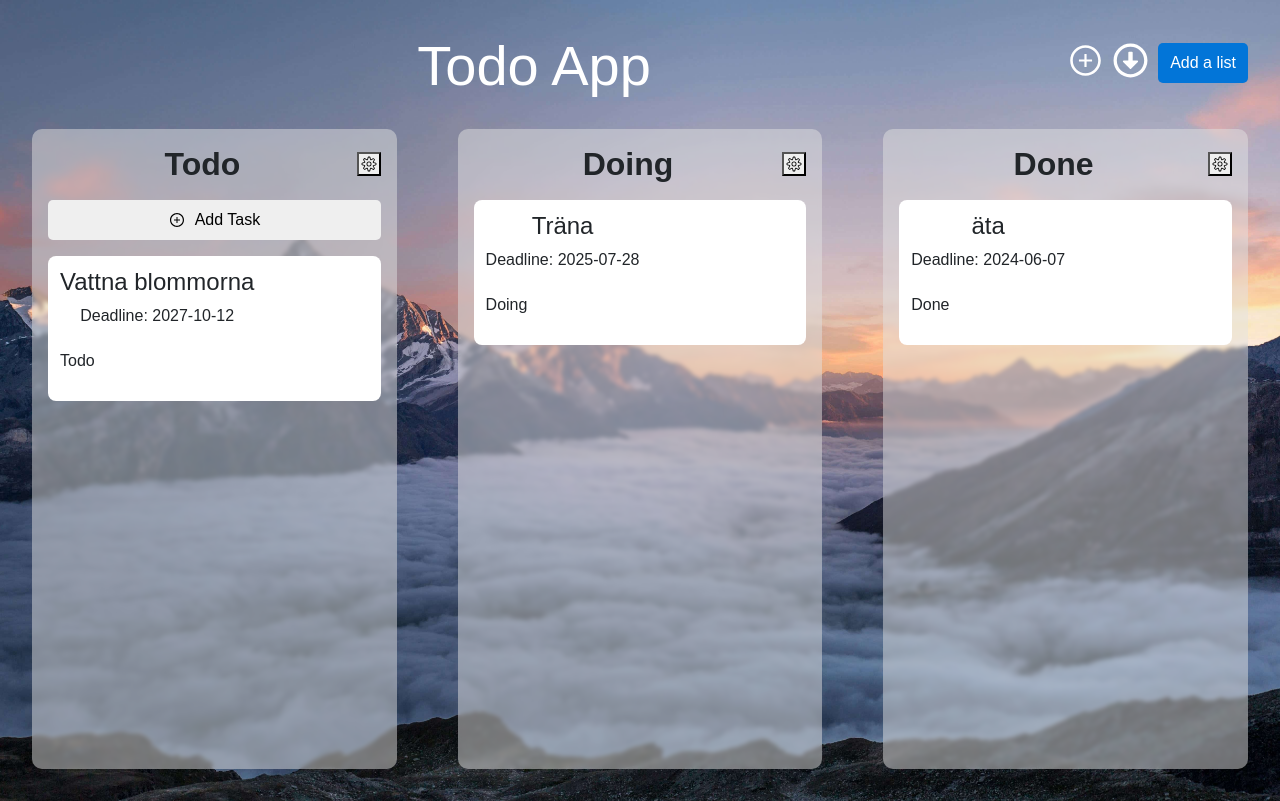
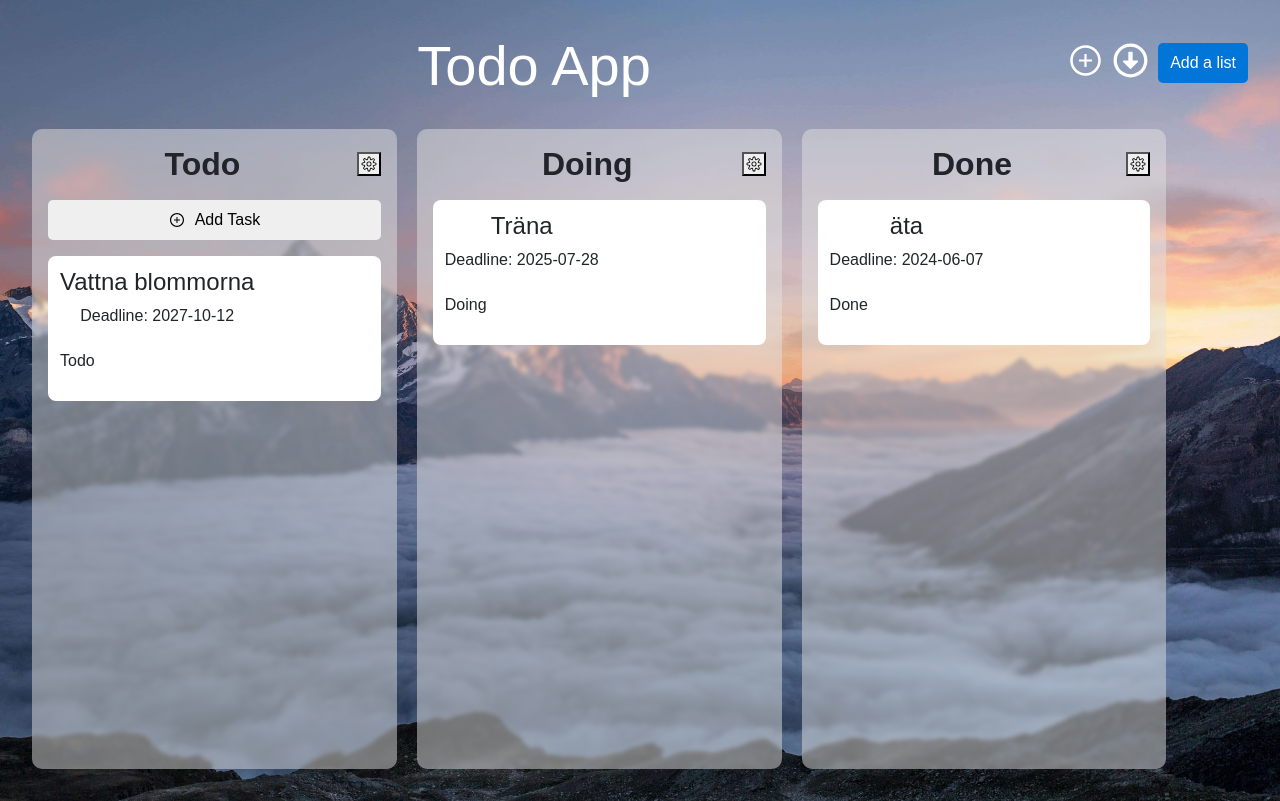
Before and after one commit to OscarDonald/Todo-App-Grupprojekt, a React (Vite) app: page / in a window 1280 px wide. Built offline with nearby package versions, Linux system fonts and the light colour scheme.

Commit message:
Make columns stay on the right hand side even after deleting columns

```diff
--- a/src/components/Columns/Columns.module.css
+++ b/src/components/Columns/Columns.module.css
@@ -1,7 +1,7 @@
 .main {
   width: 100%;
   display: flex;
-  justify-content: space-between;
+  justify-content: start;
   gap: 20px;
   overflow: auto;
 }
```
